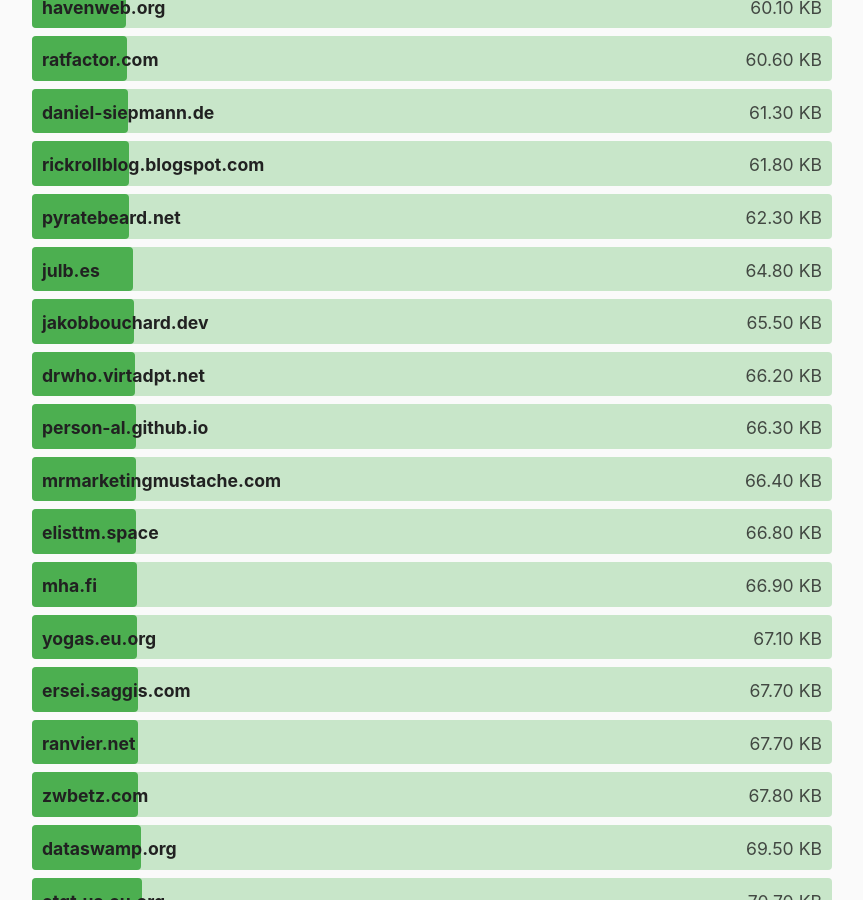
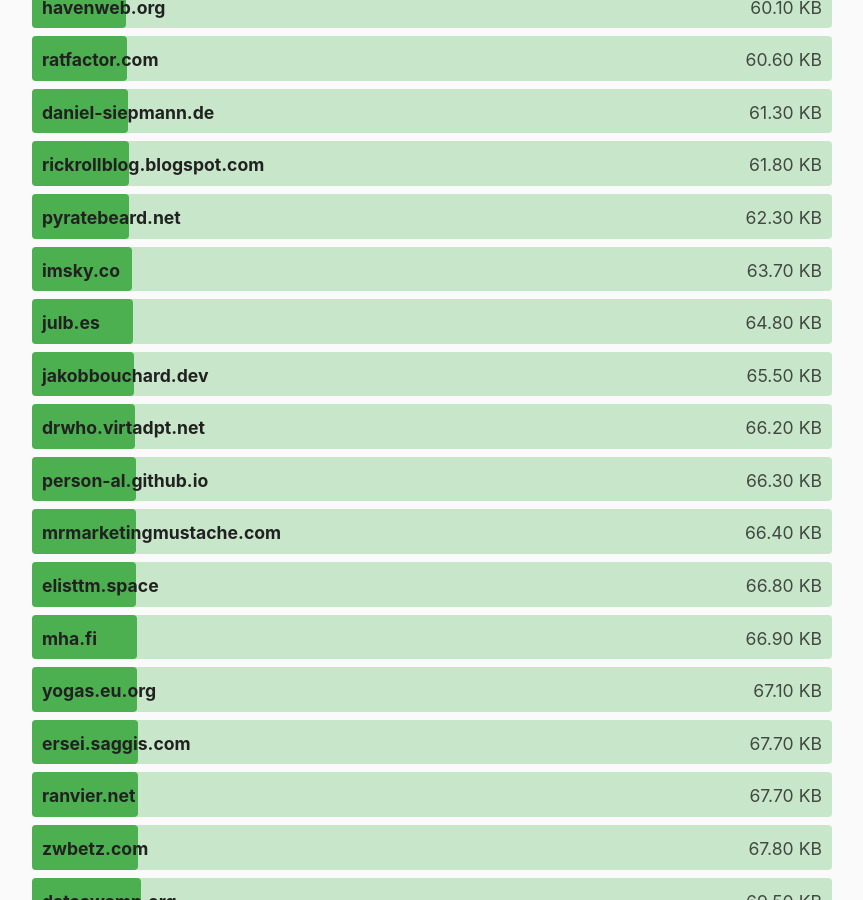
Before and after one commit to kevquirk/512kb.club, a Jekyll site: the page built from index.md, in a window 1280 px wide and 900 px high, scrolled down 13841 px. Shown: the whole window, without its empty margins (208-1071 px from the left). Built offline with Jekyll 4.4.1, drawn with Linux system fonts in a browser that asks for light colours.

Commit message:
add imsky.co

```diff
--- a/_data/sites.yml
+++ b/_data/sites.yml
@@ -1113,6 +1113,11 @@
   size: 194.0
   last_checked: 2022-04-21
 
+- domain: imsky.co
+  url: https://imsky.co/
+  size: 63.7
+  last_checked: 2022-08-08
+
 - domain: indiachat.netlify.app
   url: https://indiachat.netlify.app/
   size: 213.0
```
